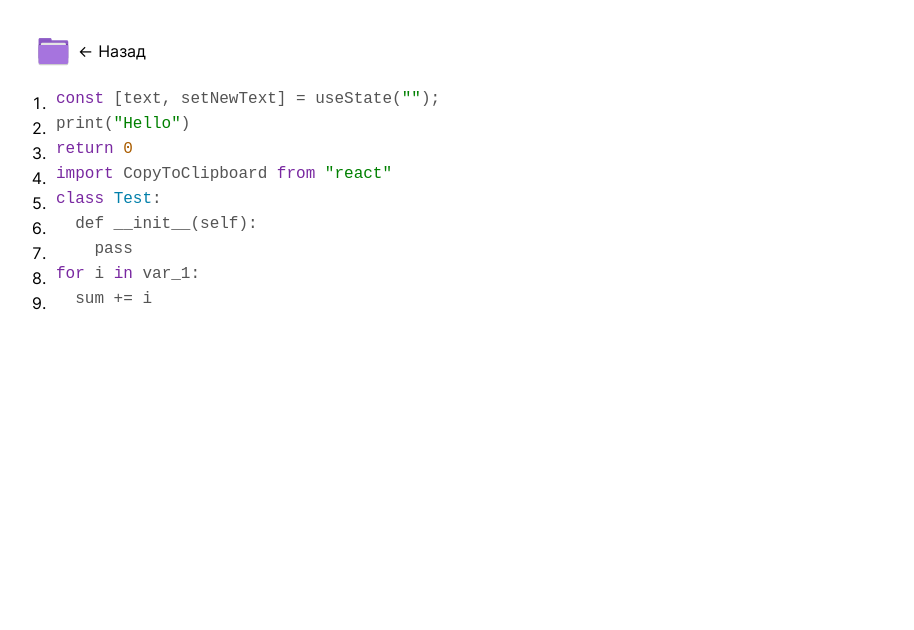
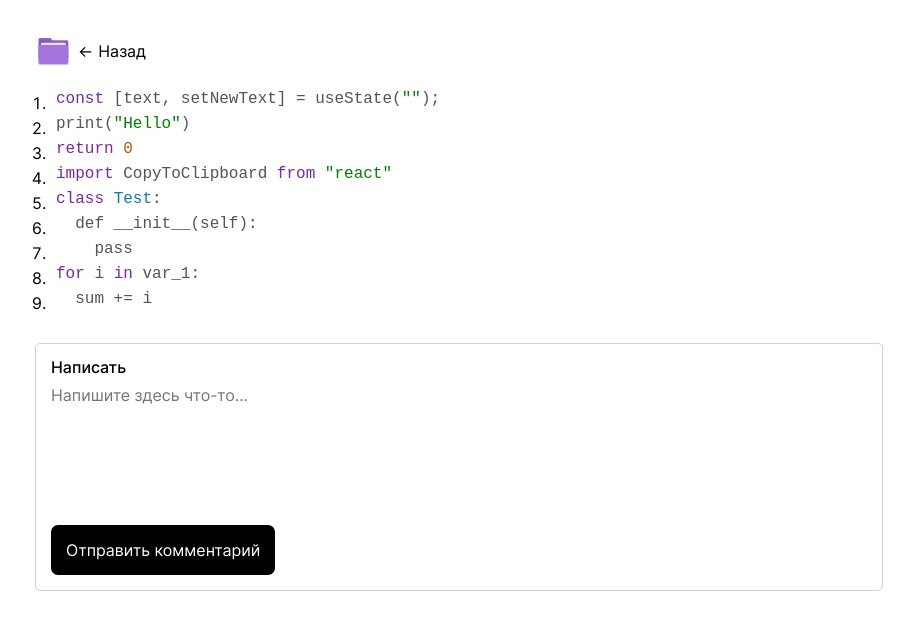
Before and after one commit to Lizaakishina/ReviewSite, a React (Create React App) app: page /task/1 in a window 1280 px wide. Shown: the top 630 px of the page, without its empty margins (181-1095 px from the left). Built offline with nearby package versions, Linux system fonts and the light colour scheme.

Commit message:
feat: поле общего комментария

```diff
--- a/src/components/Accordion/Accordion.jsx
+++ b/src/components/Accordion/Accordion.jsx
@@ -1,14 +1,13 @@
 import React, { useState } from 'react';
-//import supportedLanguages from 'react-syntax-highlighter/dist/cjs/languages/hljs/supported-languages';
+import TextareaAutosize from 'react-textarea-autosize';
 import { AccordionItem } from './AccordionItem';
-import './Accordion.css';
 
 const Accordion = ({faqList}) => {
   const [openId, setId] = useState(null);
-  const defaultLanguage = "javascript";
-  //const [language, setLanguage] = useState(defaultLanguage);
+  const [text, setNewText] = useState("");
 
   return (
+    <div>
       <ol className="acc">
         {faqList.map((faqItem, id) => {
           return (
@@ -18,11 +17,27 @@ const Accordion = ({faqList}) => {
                 isOpen={id === openId}
                 key={id}
                 name={id}
-            //language={language}
               />
           )
         })}
       </ol>
+      <div className="acc__container">
+        <p className="acc__title noselect">Написать</p>
+        <div className="acc__review">
+          <TextareaAutosize className="acc__textarea" type="text" style={{width: "100%"}} id='notes'
+            value={text}
+            placeholder="Напишите здесь что-то..."
+            onChange={(e) => {
+              const newText = e.target.value;
+              setNewText(newText);
+            }}>
+          </TextareaAutosize>
+        </div>
+        <div className="acc__result">
+          <button className={`acc__comment noselect`} type="submit">Отправить комментарий</button>
+        </div>
+      </div>
+    </div>
   )
 }
 
--- a/src/components/Accordion/Accordion.css
+++ b/src/components/Accordion/AccordionItem.css
@@ -7,6 +7,7 @@
             user-select: none;
 }
 
+/*-------------Стили компонента Accordeon-------------------*/
 .acc {
   margin: 0px auto 16px;
   padding: 16px;
@@ -14,6 +15,12 @@
   max-width: 880px;
 }
 
+.acc__container {
+  border: 1px solid rgb(208, 208, 208);
+  border-radius: 5px;
+}
+
+/*-----------Стили компонента AccordeonItem-----------------*/
 .acc__item {
   margin-bottom: 0px;
   background-color: white;
@@ -60,23 +67,6 @@
   font-size: 16px;
 }
 
-.acc__arrow {
-  position: absolute;
-  top: 50%;
-  right: 20px;
-  display: block;
-  width: 30px;
-  height: 17px;
-  transform: translateY(-50%);
-  padding-left: 15px;
-}
-
-.acc__arrow.active {
-  transform: translateY(-50%) rotate(180deg);
-  padding-left: 0px;
-  padding-right: 15px;
-}
-
 .acc__collapse {
   height: 0;
   overflow: hidden;
@@ -100,7 +90,7 @@
   border-bottom: none;
 }
 
-.acc__container {
+.accItem__container {
   background-color: white;
   min-height: 231px;
 }
--- a/src/components/Accordion/AccordionItem.jsx
+++ b/src/components/Accordion/AccordionItem.jsx
@@ -4,6 +4,7 @@ import Markdown from 'react-markdown'
 import { docco, a11yLight } from "react-syntax-highlighter/dist/esm/styles/hljs";
 import { Light as SyntaxHighlighter } from 'react-syntax-highlighter';
 import js from 'react-syntax-highlighter/dist/esm/languages/hljs/javascript';
+import './AccordionItem.css';
 SyntaxHighlighter.registerLanguage('javascript', js);
 
 export const AccordionItem = ({faqItem, onClick, isOpen, name }) => {
@@ -82,7 +83,7 @@ export const AccordionItem = ({faqItem, onClick, isOpen, name }) => {
         {isEditing ? (
           <div className="acc__collapse" style={isOpen ? {height: itemRef.current.scrollHeight} : {height: "0px"}}>
             <div className="acc__body">
-              <div className="acc__container" ref={itemRef}>
+              <div className="accItem__container" ref={itemRef}>
               <p className="acc__title noselect"></p>
                 <div className="acc__review">
                   <Markdown
@@ -134,7 +135,7 @@ export const AccordionItem = ({faqItem, onClick, isOpen, name }) => {
         (
           <div className="acc__collapse acc__collapse-edit" style={isOpen ? {height: itemRef.current.scrollHeight} : {height: "0px"}}>
             <div className="acc__body">
-              <div className="acc__container" ref={itemRef}>
+              <div className="accItem__container" ref={itemRef}>
                 <p className="acc__title noselect">Написать</p>
                 <div className="acc__review">
                   <TextareaAutosize className="acc__textarea" type="text" style={{width: "100%"}} id='notes'
```
Lines whose indentation alone changed are shown as unchanged.
